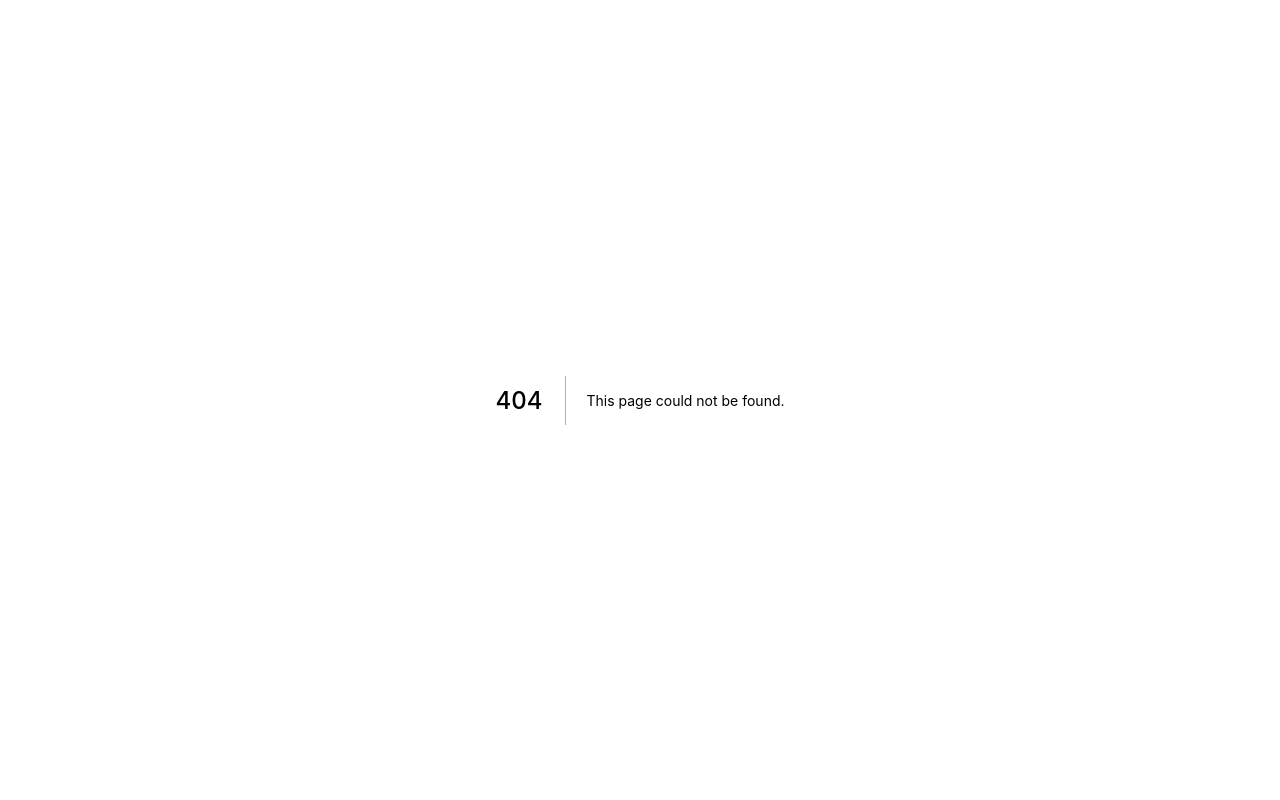
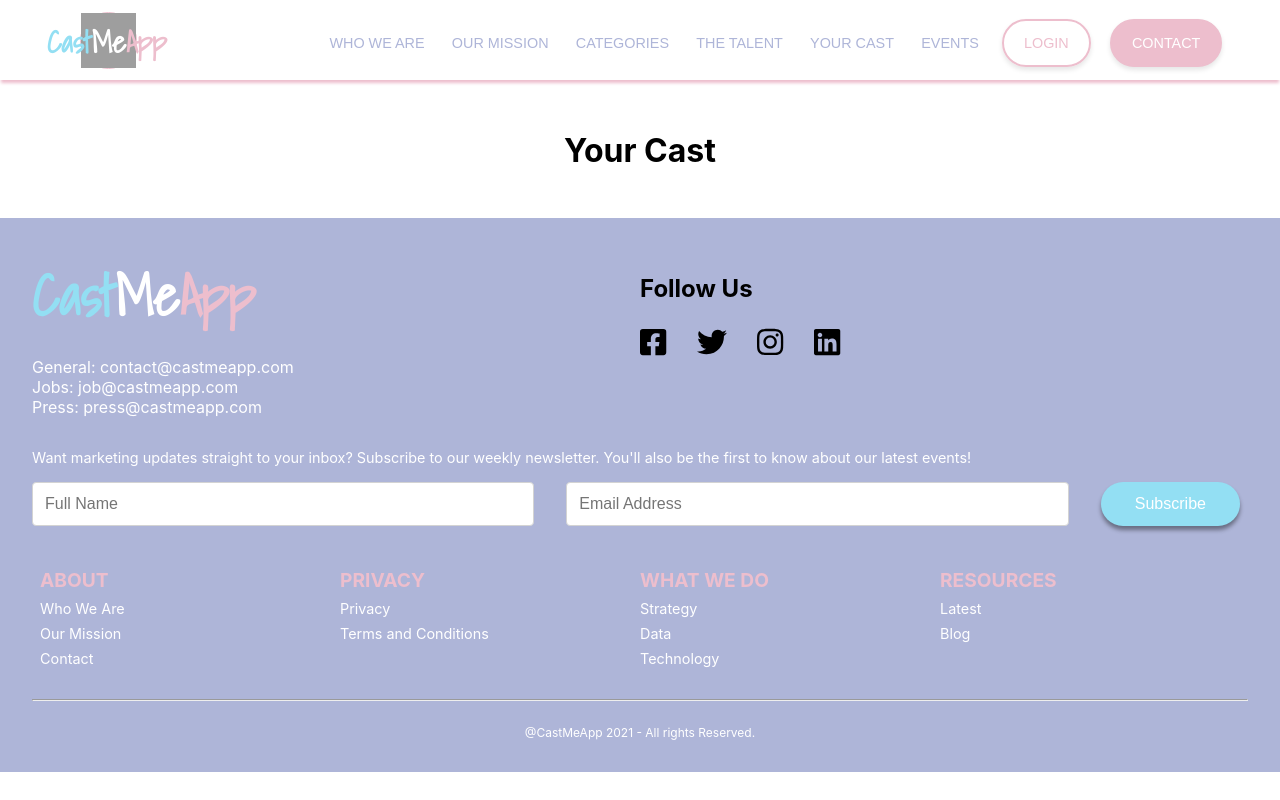
Before and after one commit to FrancisCalizo/ohio-taxidermy-supply, a Next.js app: page /cast in a window 1280 px wide. Before the commit this address had no page. Built offline with nearby package versions, Linux system fonts and the light colour scheme; grey boxes are pictures that could not be loaded.

Commit message:
feat: [WIP] create route for Your Cast page

```diff
--- /dev/null
+++ b/pages/cast/index.tsx
@@ -0,0 +1,19 @@
+import React from 'react';
+import styled from 'styled-components';
+import SiteLayout from 'components/layout/SiteLayout';
+
+export default function Cast() {
+  return (
+    <div>
+      <Title>Your Cast</Title>
+    </div>
+  );
+}
+
+const Title = styled.h1`
+  text-align: center;
+  padding-top: 3rem;
+  margin-bottom: 3rem;
+`;
+
+Cast.getLayout = (page: any) => <SiteLayout>{page}</SiteLayout>;
```
